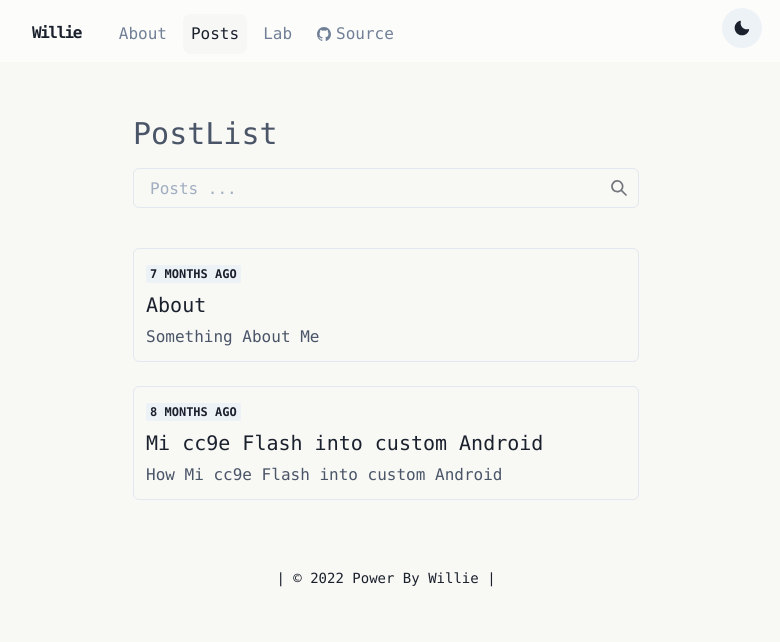
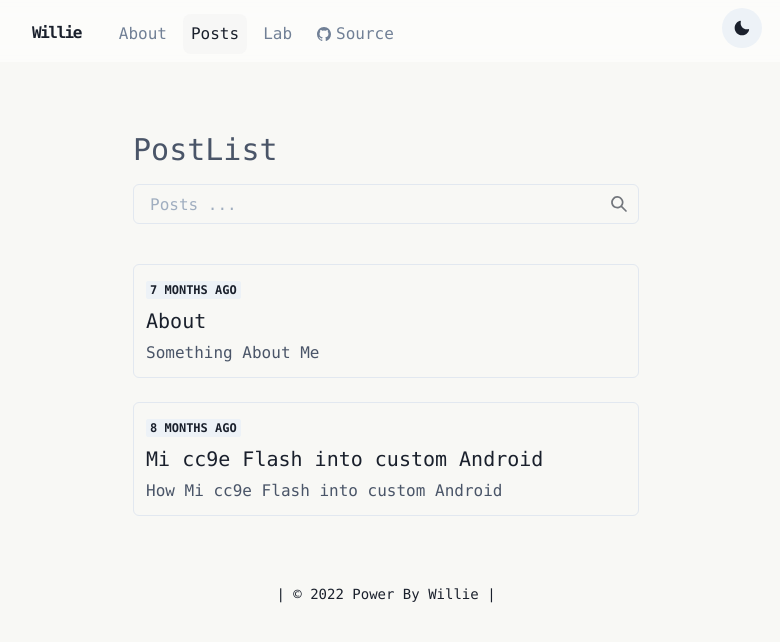
Before and after one commit to Powerlean/Willie-blog, a Next.js app: page /posts in a window 1280 px wide. Shown: the top 642 px of the page, without its empty margins (254-1034 px from the left). Built offline with nearby package versions, Linux system fonts and the light colour scheme.

Commit message:
Update index.js

```diff
--- a/pages/posts/index.js
+++ b/pages/posts/index.js
@@ -28,7 +28,7 @@ const Blog = ({ posts }) => {
   return (
     <Container>
       <Box mt={10} mb={6} p={5}>
-        <Heading fontSize="3xl" fontFamily="inherit" fontWeight="normal" color={useColorModeValue('gray.600','gray.300')} mb={4}>
+        <Heading fontSize="3xl" fontFamily="inherit" fontWeight="normal" color={useColorModeValue('gray.600','gray.300')} mb={4} mt={4}>
           PostList
         </Heading>
 
```
